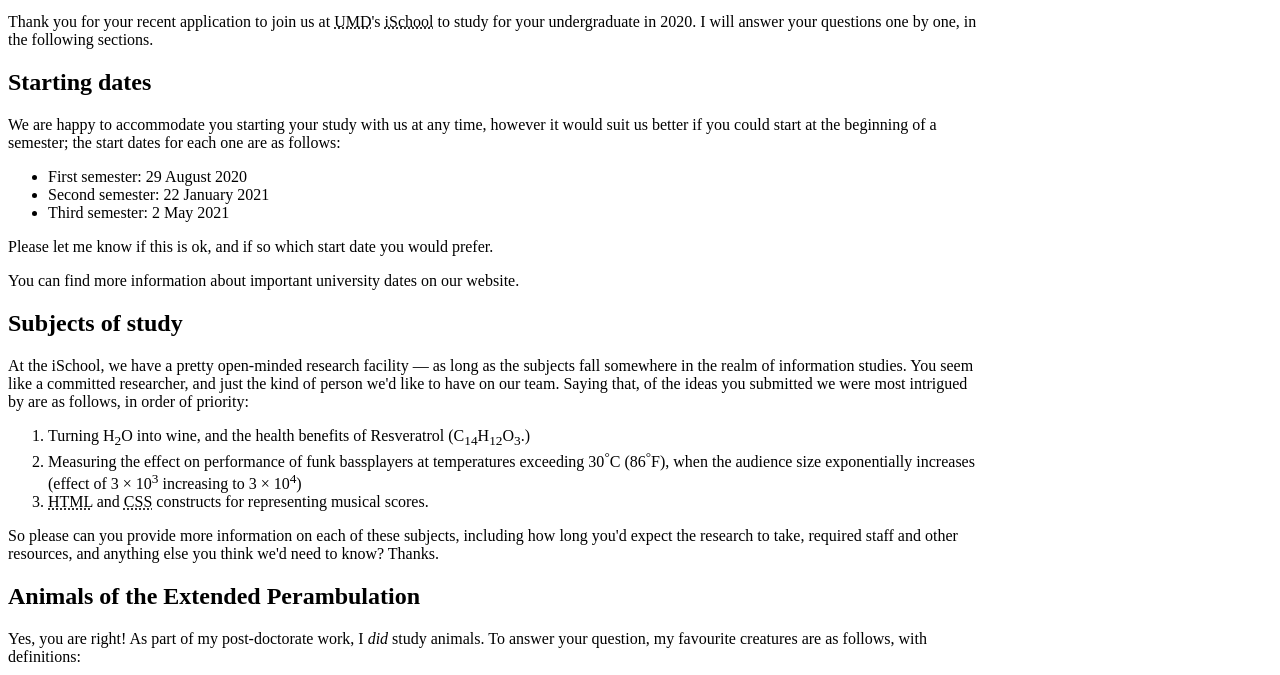
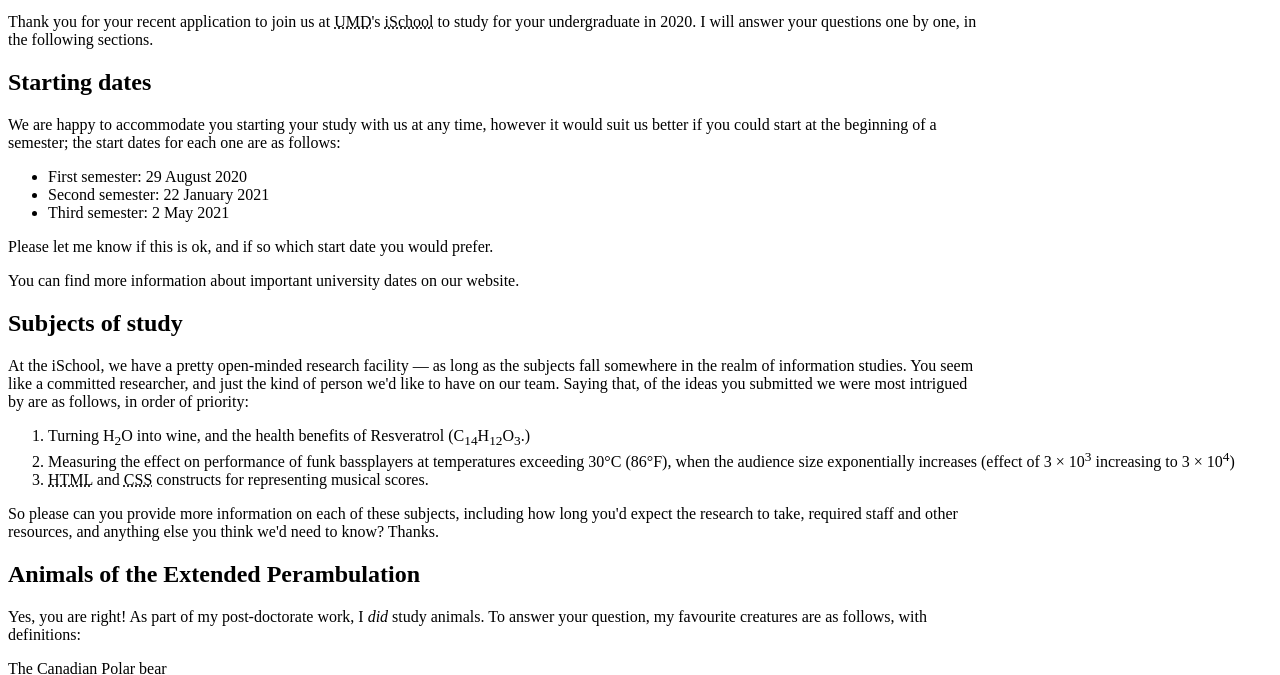
Before and after one commit to andcar23/andcar.github.io, a website: page public/lab_2/index.html in a window 1280 px wide. Shown: the part 365-1040 px from the top of the page. Drawn offline with Linux system fonts and the light colour scheme.

Commit message:
Update index.html

```diff
--- a/public/lab_2/index.html
+++ b/public/lab_2/index.html
@@ -3,7 +3,7 @@
     <head>
         <html lang="en-us">
         <meta charset="utf-8">
-        <meta name = "Andrew Carroll" content = "Andrew Carroll">
+        <meta name = "author" content = "Andrew Carroll">
         <title>Andrew Carroll Lab 2</title>
     </head>
 
@@ -66,8 +66,7 @@
         <ol type="1">
             <li>Turning H<sub>2</sub>O into wine, and the health benefits of Resveratrol (C<sub>14</sub>H<sub>12</sub>O<sub>3</sub>.)</li> <!--Add subscript to formula-->
             <li>
-                Measuring the effect on performance of funk bassplayers at temperatures exceeding 30<sup>°</sup>C (86<sup>°</sup>F), when the audience size exponentially increases <br>
-                (effect of 3 × 10<sup>3</sup> increasing to 3 × 10<sup>4</sup>)
+                Measuring the effect on performance of funk bassplayers at temperatures exceeding 30°C (86°F), when the audience size exponentially increases (effect of 3 × 10<sup>3</sup> increasing to 3 × 10<sup>4</sup>)
             </li>
             <li><abbr title="Hypertext Markup Language">HTML</abbr> and <abbr title = "Cascading Style Sheets">CSS</abbr> constructs for representing musical scores.</li>
         </ol>
```
